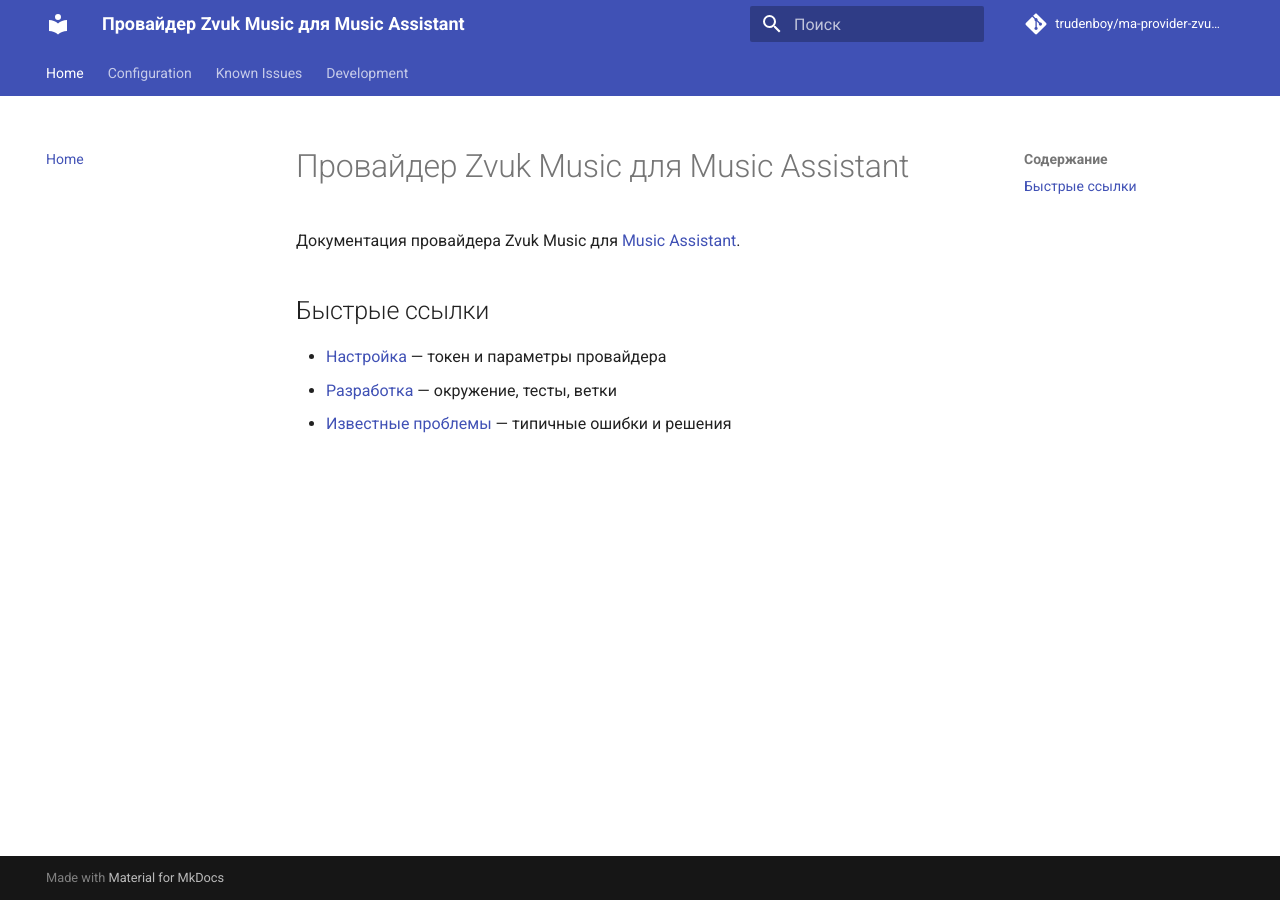
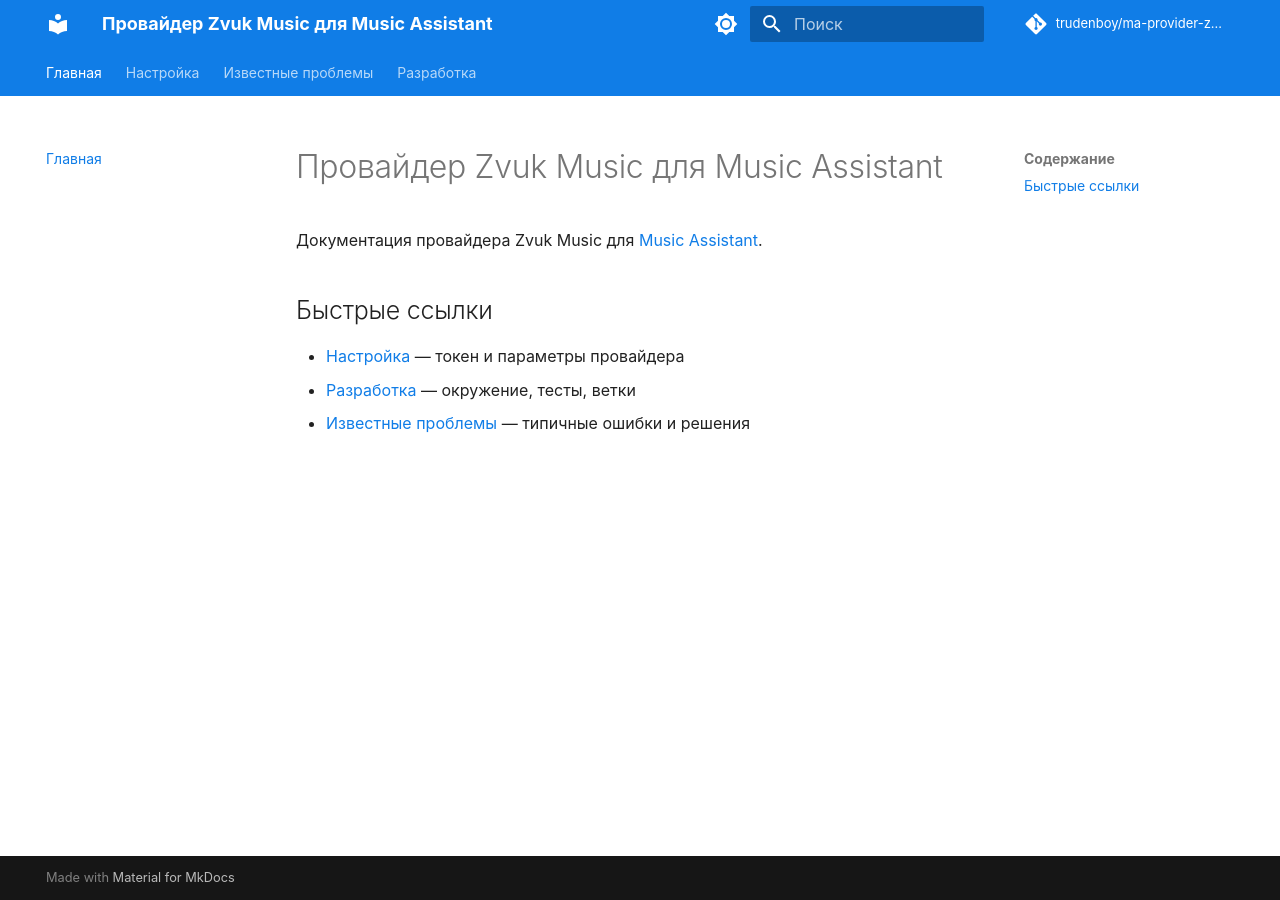
Before and after one commit to trudenboy/ma-provider-zvuk-music, an MkDocs documentation site: the page built from docs/index.md, in a window 1280 px wide. Built offline with MkDocs 1.6.1 and Material for MkDocs 9.7.7, drawn with Linux system fonts in a browser that asks for light colours; comment, search, counter and statistics services are not loaded.

```diff
--- /dev/null
+++ b/docs/stylesheets/extra.css
@@ -0,0 +1,27 @@
+/* Music Assistant brand colors — light mode */
+[data-md-color-scheme="default"] {
+  --md-primary-fg-color: #107de7;
+  --md-primary-fg-color--light: #40bcf2;
+  --md-primary-fg-color--dark: #0d6bc4;
+  --md-primary-bg-color: #ffffff;
+  --md-primary-bg-color--light: #ffffffb3;
+  --md-accent-fg-color: #40bcf2;
+  --md-accent-fg-color--transparent: #40bcf21a;
+}
+
+/* Music Assistant brand colors — dark mode */
+[data-md-color-scheme="slate"] {
+  --md-primary-fg-color: #40bcf2;
+  --md-primary-fg-color--light: #60ccf4;
+  --md-primary-fg-color--dark: #107de7;
+  --md-primary-bg-color: #0d1117;
+  --md-primary-bg-color--light: #0d1117b3;
+  --md-accent-fg-color: #40bcf2;
+  --md-accent-fg-color--transparent: #40bcf21a;
+}
+
+/* System font stack — matches music-assistant.io (no Google Fonts dependency) */
+:root {
+  --md-text-font: -apple-system, BlinkMacSystemFont, "Segoe UI", Roboto, Helvetica, Arial, sans-serif;
+  --md-code-font: ui-monospace, SFMono-Regular, "SF Mono", Menlo, Monaco, Consolas, "Liberation Mono", "Courier New", monospace;
+}
--- a/mkdocs.yml
+++ b/mkdocs.yml
@@ -7,10 +7,29 @@
 theme:
   name: material
   language: ru
+  font: false
+  palette:
+    - media: "(prefers-color-scheme: light)"
+      scheme: default
+      primary: custom
+      accent: custom
+      toggle:
+        icon: material/brightness-7
+        name: Тёмная тема
+    - media: "(prefers-color-scheme: dark)"
+      scheme: slate
+      primary: custom
+      accent: custom
+      toggle:
+        icon: material/brightness-4
+        name: Светлая тема
   features:
     - navigation.tabs
     - navigation.sections
     - content.tabs.link
+
+extra_css:
+  - stylesheets/extra.css
 
 plugins:
   - search
@@ -25,12 +44,12 @@
       permalink: true
 
 nav:
-  - Home: index.md
-  - Configuration: configuration.md
-  - Known Issues: known-issues.md
-  - Development:
-      - Setup: development.md
+  - Главная: index.md
+  - Настройка: configuration.md
+  - Известные проблемы: known-issues.md
+  - Разработка:
+      - Настройка окружения: development.md
       - Docker: dev-docker.md
-      - Testing: testing.md
-      - Contributing: contributing.md
-      - Incident Management: incident-management.md
+      - Тестирование: testing.md
+      - Вклад в разработку: contributing.md
+      - Управление инцидентами: incident-management.md
```
Also changed, not shown: 1 other file.
